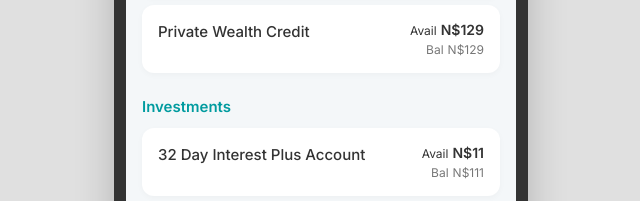
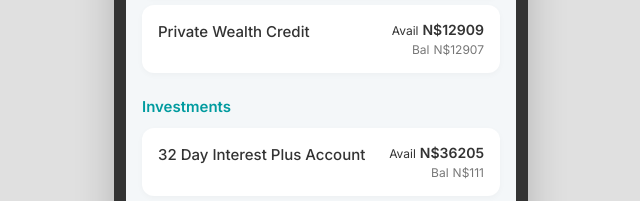
Before and after one commit to Twiindileni/bank, a plain HTML site: page index.html in a window 1280 px wide. Shown: the part 524-725 px from the top of the page, 319-959 px from the left. Drawn offline with Linux system fonts and the light colour scheme.

Commit message:
Update index.html

```diff
--- a/index.html
+++ b/index.html
@@ -108,11 +108,11 @@
                     <div class="account-balances">
                         <div class="balance-row">
                             <span class="label">Avail</span>
-                            <span class="value">N$129</span>
+                            <span class="value">N$12909</span>
                         </div>
                         <div class="balance-row secondary">
                             <span class="label">Bal</span>
-                            <span class="value">N$129</span>
+                            <span class="value">N$12907</span>
                         </div>
                     </div>
                 </div>
@@ -130,7 +130,7 @@
                     <div class="account-balances">
                         <div class="balance-row">
                             <span class="label">Avail</span>
-                            <span class="value">N$11</span>
+                            <span class="value">N$36205</span>
                         </div>
                         <div class="balance-row secondary">
                             <span class="label">Bal</span>
```
